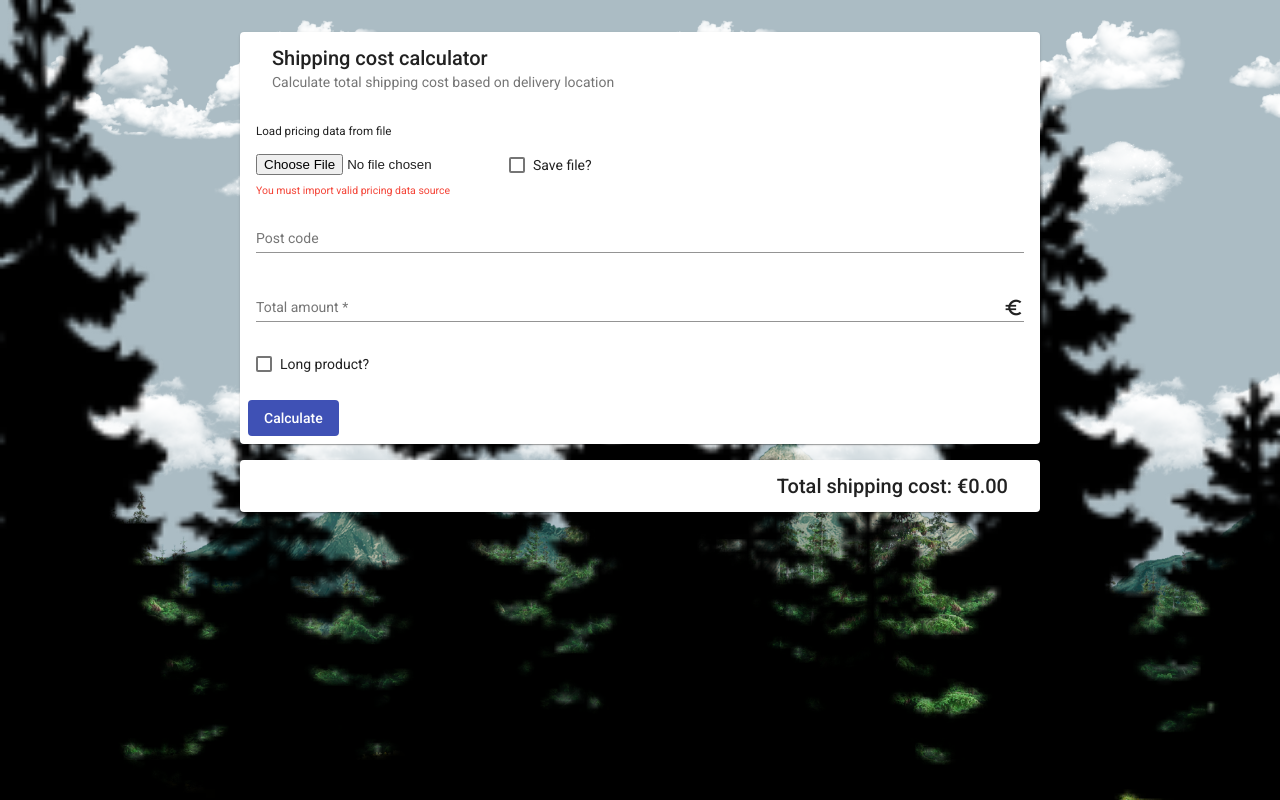
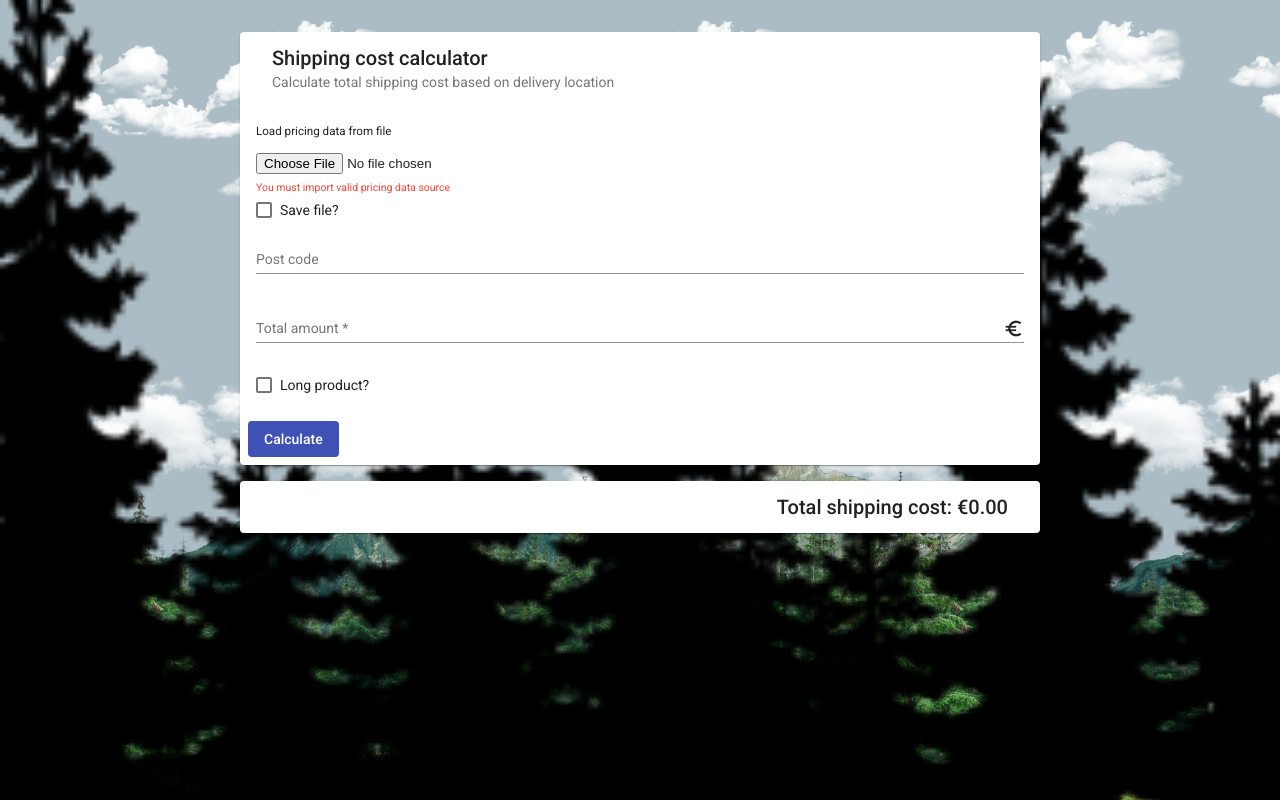
Before and after one commit to mrygliszyn/IC-C, an Angular app: page / in a window 1280 px wide. Built offline with nearby package versions, Linux system fonts and the light colour scheme.

Commit message:
feat: calculation form support for RWD

```diff
--- a/src/app/calc-form/calc-form/calc-form.component.html
+++ b/src/app/calc-form/calc-form/calc-form.component.html
@@ -16,12 +16,12 @@
                         <input type="hidden" formControlName="pricingDataRaw">
                         <input type="file" accept=".csv" (change)="onPricingDataChange($event)">
                         <mat-spinner diameter="20" *ngIf="pricingUploadPendingFlag"></mat-spinner>
-                        <mat-checkbox formControlName="pricingDataSaveFlag">
-                            Save file?
-                        </mat-checkbox>
                     </div>
                     <div class="mat-error" *ngIf="formPricing.errors?.required">You must import valid
                         pricing data source</div>
+                    <mat-checkbox formControlName="pricingDataSaveFlag">
+                        Save file?
+                    </mat-checkbox>
                 </div>
                 <div class="calc-form__column-2" *ngIf="pricingDataFromStorage">
                     <ng-container *ngIf="!usePricingDataFromStorageFlag">
--- a/src/app/calc-form/calc-form/calc-form.component.scss
+++ b/src/app/calc-form/calc-form/calc-form.component.scss
@@ -1,14 +1,19 @@
 @import '~@angular/material/theming';
 
-$grid_gutter: .5rem;
+$grid_gutter: 1rem;
 
 :host {
     display: block;
-    max-width: 50rem;
+    max-width: calc(50rem + #{2 * $grid_gutter});
     margin: {
         left: auto;
         right: auto;
     };
+    padding: {
+        left: $grid_gutter;
+        right: $grid_gutter;
+    };
+
 }
 
 .calc-form {
@@ -20,20 +25,28 @@ $grid_gutter: .5rem;
     }
 
     .calc-form__row {
+        display: block;
+        margin: .8rem 0;
+
         &--nested {
             display: flex;
+            flex-flow: row wrap;
             margin: {
                 left: -$grid_gutter;
                 right: -$grid_gutter;
             }
         }
-        display: block;
-        margin: .8rem 0;
     }
     .calc-form__column-2 {
-        flex: 0 0 50%;
-        max-width: 50%;
+        flex: 0 0 100%;
         padding: 0 $grid_gutter;
+        margin-bottom: 1rem;
+
+        @media screen and (min-width: 36.5rem) {
+            flex: 0 0 50%;
+            max-width: 50%;
+            margin-bottom: 0;
+        }
     }
 
     .calc-form__footer__msg {
```
